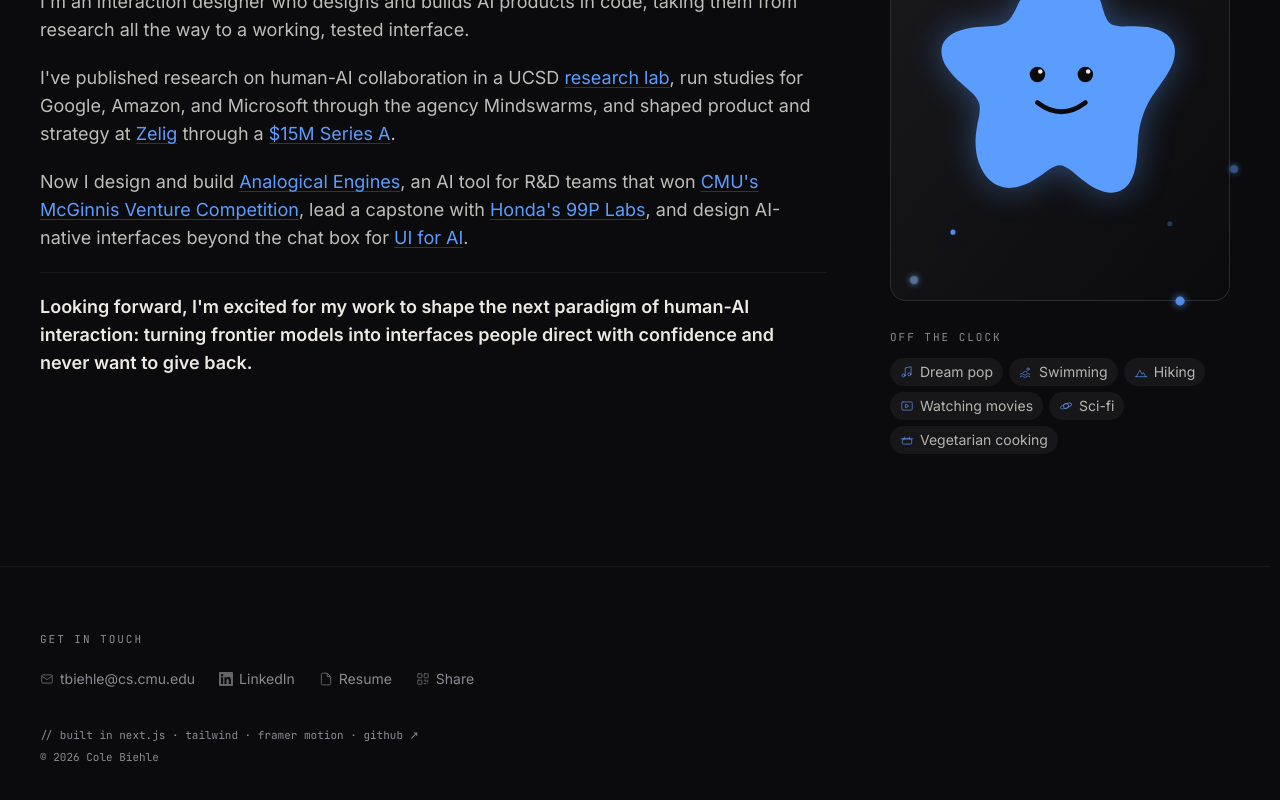
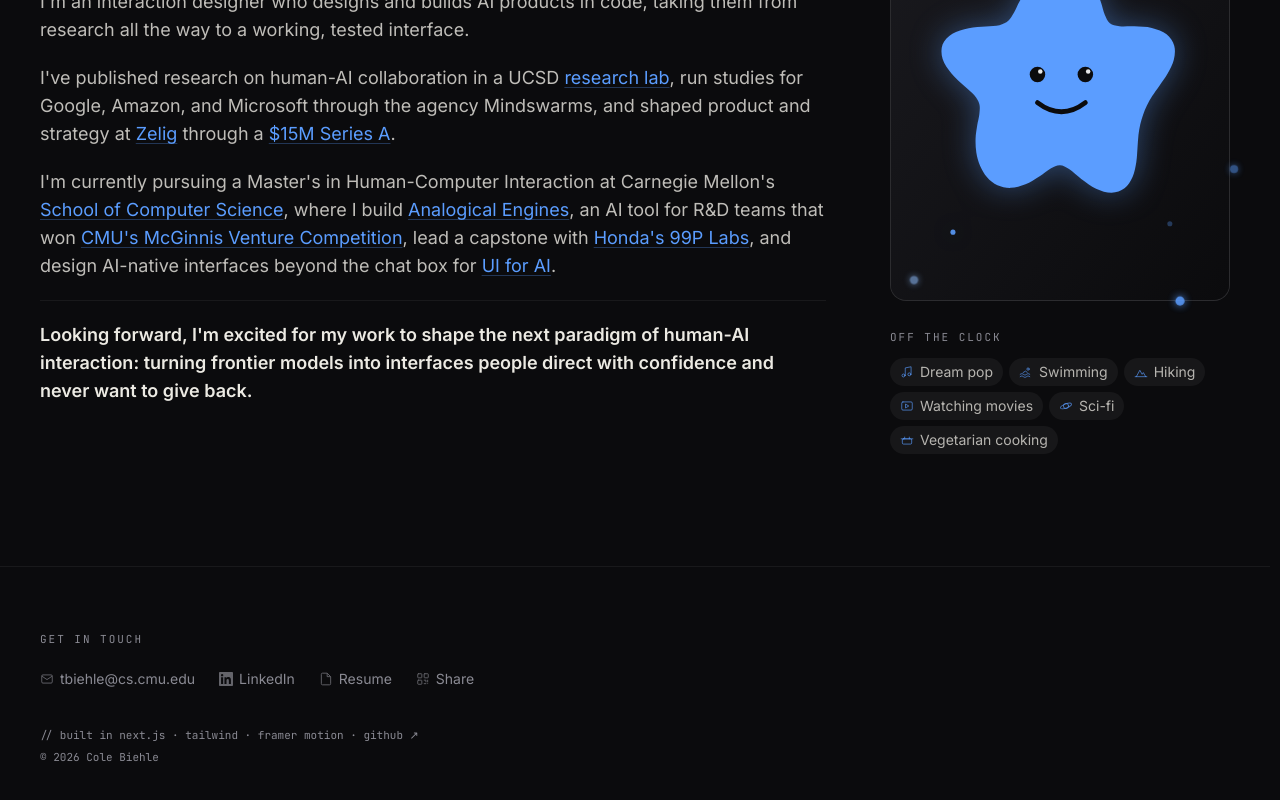
Before and after one commit to colebiehle/portfolio, a Next.js app: page / in a window 1280 px wide. Shown: the part 1391-2191 px from the top of the page. Built offline with nearby package versions, Linux system fonts and the light colour scheme.

Commit message:
About: lead the current-work paragraph with the CMU MHCI master's (linked to SCS)
Co-Authored-By: Claude Opus 4.8 (1M context) <noreply@anthropic.com>

```diff
--- a/components/About.tsx
+++ b/components/About.tsx
@@ -122,7 +122,10 @@ export default function About() {
               .
             </motion.p>
             <motion.p {...reveal}>
-              Now I design and build{" "}
+              I&apos;m currently pursuing a Master&apos;s in Human-Computer
+              Interaction at Carnegie Mellon&apos;s{" "}
+              <L href="https://www.cs.cmu.edu">School of Computer Science</L>, where
+              I build{" "}
               <L href="https://www.analogicalengines.com">Analogical Engines</L>, an
               AI tool for R&amp;D teams that won{" "}
               <L href="https://technical.ly/entrepreneurship/analogical-wins-cmu-mcginnis-startup-competition/">
```
